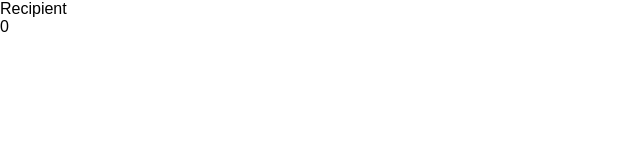
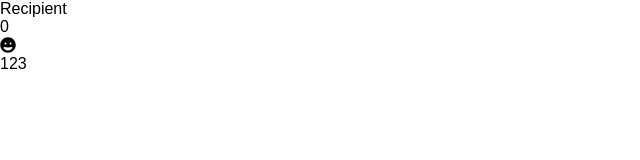
Before and after one commit to BJCheng/WhatsBen, a React app: page / in a window 1280 px wide. Shown: the top 160 px of the page, without its empty margins (0-640 px from the left). Built offline with nearby package versions, Linux system fonts and the light colour scheme; the HTML template or start-up script is replaced by a standard one.

Commit message:
pass function to presentational component

```diff
--- a/package.json
+++ b/package.json
@@ -48,6 +48,7 @@
     "react": "^16.6.0",
     "react-dom": "^16.6.0",
     "react-redux": "^5.1.0",
+    "react-router-dom": "^4.3.1",
     "redux": "^4.0.1",
     "uglifyjs-webpack-plugin": "^2.0.1",
     "webpack": "^4.23.1",
@@ -55,6 +56,9 @@
     "webpack-dev-server": "^3.1.10"
   },
   "dependencies": {
+    "@fortawesome/fontawesome-svg-core": "^1.2.8",
+    "@fortawesome/free-solid-svg-icons": "^5.5.0",
+    "@fortawesome/react-fontawesome": "^0.1.3",
     "axios": "^0.18.0",
     "body-parser": "^1.18.3",
     "cors": "^2.8.4",
--- a/src/view/components/App.jsx
+++ b/src/view/components/App.jsx
@@ -1,7 +1,7 @@
 import React from 'react';
 import Recipient from './header/recipient.jsx';
 import MessageList from './body/message-list.jsx';
-import Input from './footer/container.jsx';
+import Container from './footer/container.jsx';
 // import './normalize.scss';
 
 export default () => {
@@ -9,7 +9,7 @@ export default () => {
     <div>
       <Recipient />
       <MessageList />
-      <Input />
+      <Container />
     </div>
   );
 };
--- a/src/view/components/footer/container.jsx
+++ b/src/view/components/footer/container.jsx
@@ -1,12 +1,14 @@
 import React from 'react';
 import { connect } from 'react-redux';
+import Emoji from './emoji.jsx';
+import Input from './input.jsx';
 
-class Input extends React.Component {
+class Container extends React.Component {
   render() {
     return (
       <div>
-        {/* <Emoji />
-        <Input /> */}
+        <Emoji click={this.props.click}/>
+        <Input />
       </div>
     );
   }
@@ -27,4 +29,4 @@ const mapDispatchToProps = (dispatch, getState) => ({
 export default connect(
   mapStateToProps,
   mapDispatchToProps
-)(Input);
+)(Container);
--- /dev/null
+++ b/src/view/components/footer/emoji.jsx
@@ -0,0 +1,6 @@
+import React from 'react';
+import { FontAwesomeIcon } from '@fortawesome/react-fontawesome';
+
+export default (props) => (
+  <FontAwesomeIcon icon="grin" onClick={() => { props.click(); }} />
+);
--- /dev/null
+++ b/src/view/components/footer/input.jsx
@@ -0,0 +1,5 @@
+import React from 'react';
+
+export default (props) => (
+  <div>123</div>
+);
--- a/src/view/index.js
+++ b/src/view/index.js
@@ -6,16 +6,23 @@ import rootReducer from './reducers';
 import App from './components/App.jsx';
 import './normalize.scss';
 import stateLogger from './reducers/middlewares/stateLogger';
+import { library } from '@fortawesome/fontawesome-svg-core';
+import { faGrin } from '@fortawesome/free-solid-svg-icons';
+import { BrowserRouter, Route } from 'react-router-dom';
+
+library.add(faGrin);
 
 const initialState = {
   recipientHeader: undefined,
   messageBody: undefined,
   inputFooter: undefined
 };
-const store = createStore(rootReducer, initialState, applyMiddleware(stateLogger));
+const store = createStore(rootReducer, applyMiddleware(stateLogger));
 ReactDOM.render(
-  <Provider store={store}>
-    <App />
-  </Provider>,
+  <BrowserRouter>
+    <Provider store={store}>
+      <Route path="/" component={App} />
+    </Provider>
+  </BrowserRouter>,
   document.getElementById('root')
 );
```
Also changed, not shown: 1 other file (tests, documents, lock files or other folders).
